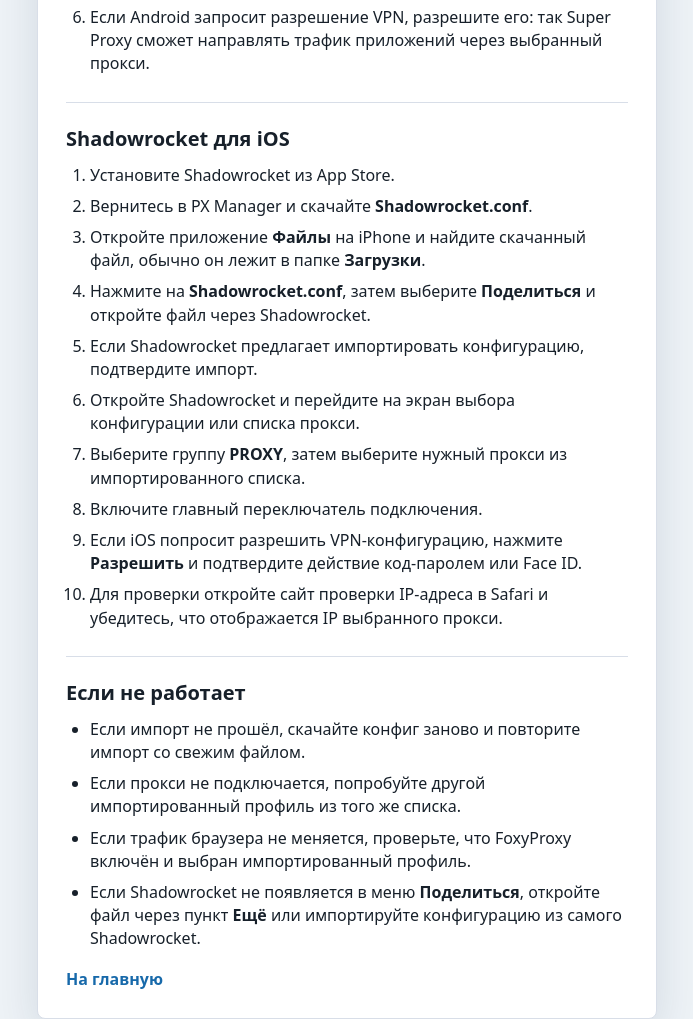
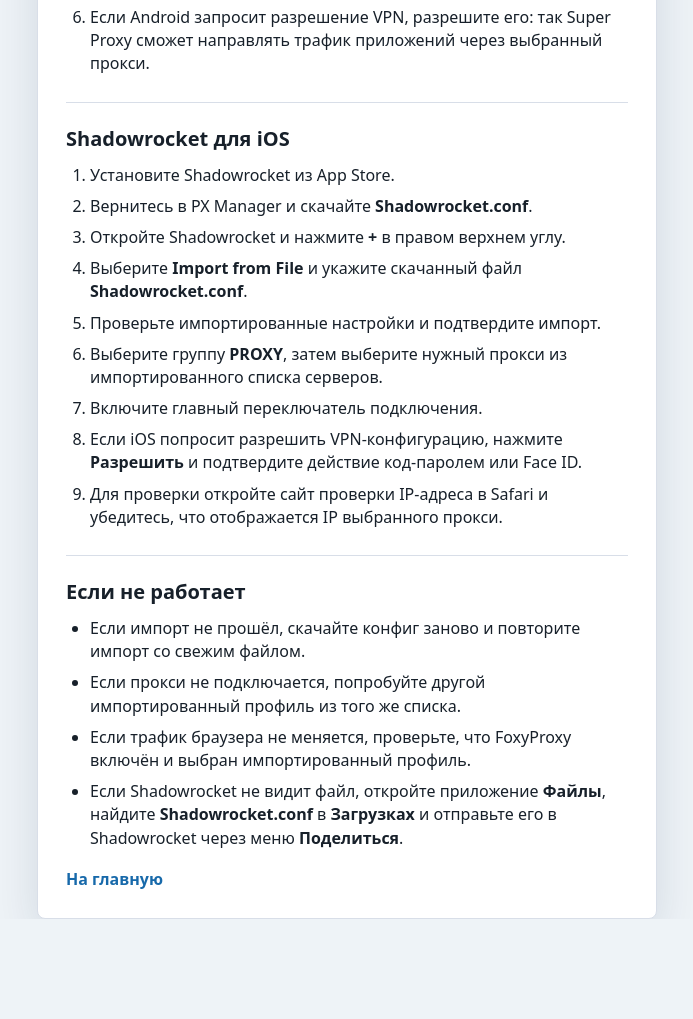
Before and after one commit to andre487/px-manager, a Python web app: template templates/doc.html in a window 1280 px wide. Shown: the part 683-1702 px from the top of the page, without its empty margins (293-986 px from the left). After the commit the page ends 1602 px from the top, so only its background shows below. Run offline with Jinja, Linux system fonts and the light colour scheme; the template is opened without the code that fills it, so the values that code supplies are empty.

Commit message:
Actualize docs

```diff
--- a/templates/doc.html
+++ b/templates/doc.html
@@ -40,11 +40,10 @@
       <ol>
         <li>Установите Shadowrocket из App Store.</li>
         <li>Вернитесь в PX Manager и скачайте <strong>Shadowrocket.conf</strong>.</li>
-        <li>Откройте приложение <strong>Файлы</strong> на iPhone и найдите скачанный файл, обычно он лежит в папке <strong>Загрузки</strong>.</li>
-        <li>Нажмите на <strong>Shadowrocket.conf</strong>, затем выберите <strong>Поделиться</strong> и откройте файл через Shadowrocket.</li>
-        <li>Если Shadowrocket предлагает импортировать конфигурацию, подтвердите импорт.</li>
-        <li>Откройте Shadowrocket и перейдите на экран выбора конфигурации или списка прокси.</li>
-        <li>Выберите группу <strong>PROXY</strong>, затем выберите нужный прокси из импортированного списка.</li>
+        <li>Откройте Shadowrocket и нажмите <strong>+</strong> в правом верхнем углу.</li>
+        <li>Выберите <strong>Import from File</strong> и укажите скачанный файл <strong>Shadowrocket.conf</strong>.</li>
+        <li>Проверьте импортированные настройки и подтвердите импорт.</li>
+        <li>Выберите группу <strong>PROXY</strong>, затем выберите нужный прокси из импортированного списка серверов.</li>
         <li>Включите главный переключатель подключения.</li>
         <li>Если iOS попросит разрешить VPN-конфигурацию, нажмите <strong>Разрешить</strong> и подтвердите действие код-паролем или Face ID.</li>
         <li>Для проверки откройте сайт проверки IP-адреса в Safari и убедитесь, что отображается IP выбранного прокси.</li>
@@ -57,7 +56,7 @@
         <li>Если импорт не прошёл, скачайте конфиг заново и повторите импорт со свежим файлом.</li>
         <li>Если прокси не подключается, попробуйте другой импортированный профиль из того же списка.</li>
         <li>Если трафик браузера не меняется, проверьте, что FoxyProxy включён и выбран импортированный профиль.</li>
-        <li>Если Shadowrocket не появляется в меню <strong>Поделиться</strong>, откройте файл через пункт <strong>Ещё</strong> или импортируйте конфигурацию из самого Shadowrocket.</li>
+        <li>Если Shadowrocket не видит файл, откройте приложение <strong>Файлы</strong>, найдите <strong>Shadowrocket.conf</strong> в <strong>Загрузках</strong> и отправьте его в Shadowrocket через меню <strong>Поделиться</strong>.</li>
       </ul>
     </section>
 
--- a/templates/index.html
+++ b/templates/index.html
@@ -23,10 +23,10 @@
         <div class="download-group">
           <h2>Скачать</h2>
           <div class="actions">
-            <a class="button" href="/api/generate/proxy-list" download="{{ escape(current_user) }}-proxy-list.txt">ProxyList.txt</a>
             <a class="button" href="/api/generate/super-proxy" download="{{ escape(current_user) }}-super-proxy.txt">SuperProxy.txt</a>
             <a class="button" href="/api/generate/foxy-proxy" download="{{ escape(current_user) }}-foxy-proxy.json">FoxyProxy.json</a>
             <a class="button" href="/api/generate/shadowrocket" download="{{ escape(current_user) }}-shadowrocket.conf">Shadowrocket.conf</a>
+            <a class="button" href="/api/generate/proxy-list" download="{{ escape(current_user) }}-proxy-list.txt">ProxyList.txt</a>
           </div>
         </div>
         <nav class="page-links" aria-label="Навигация">
```
